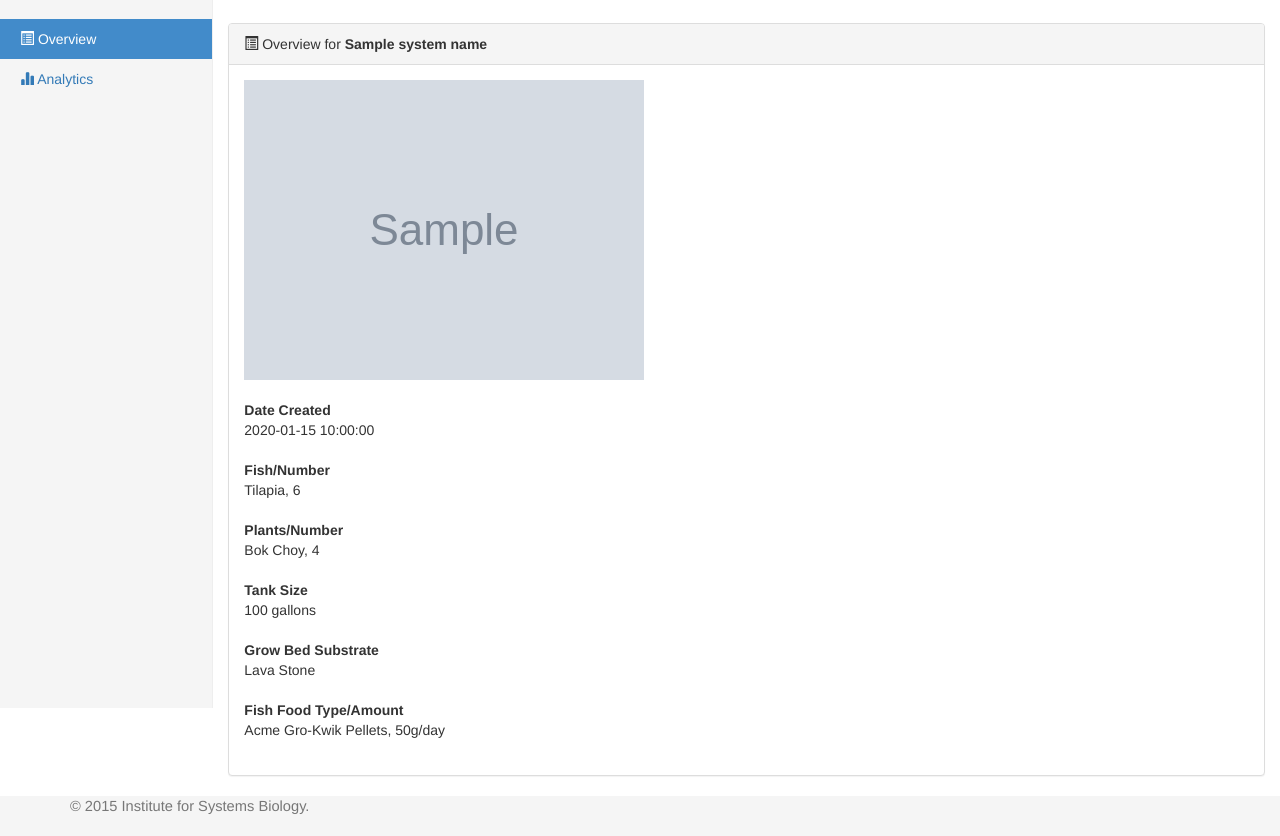
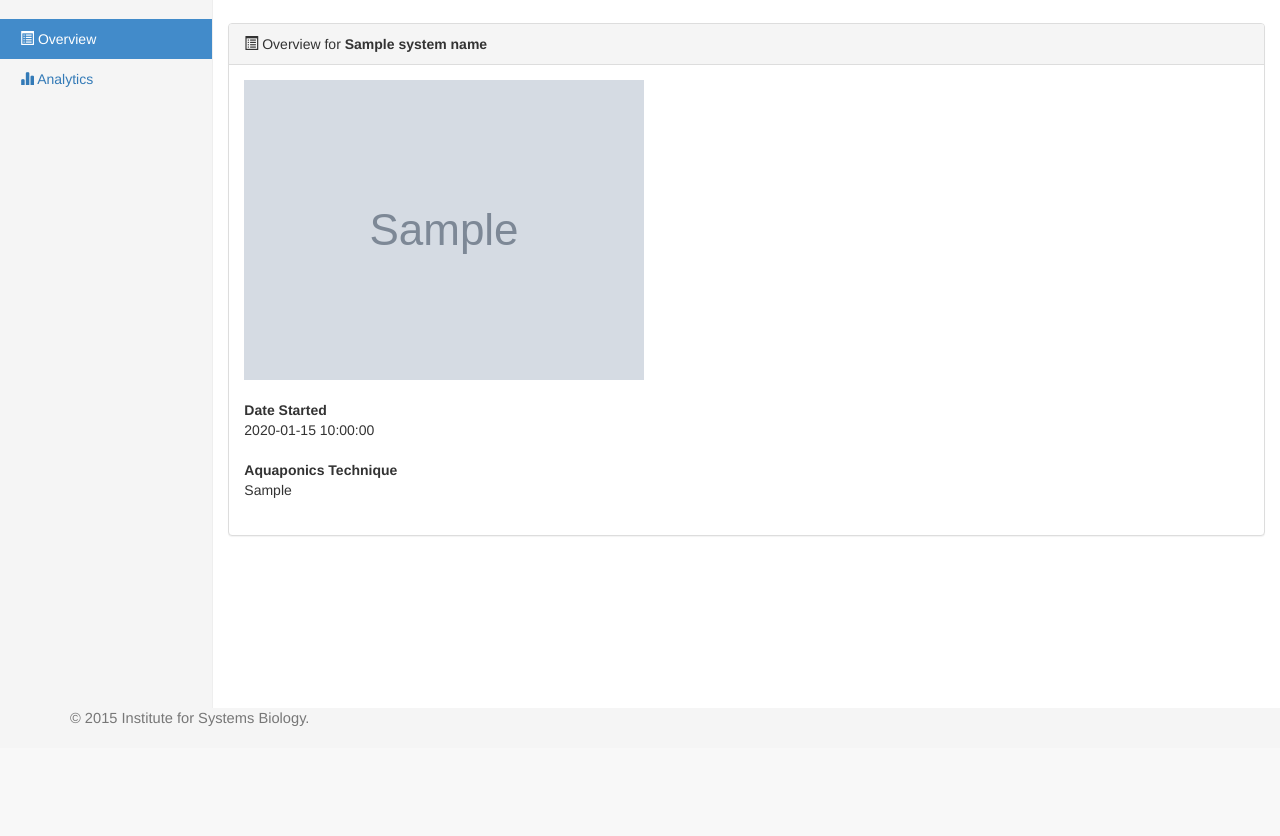
Before and after one commit to baliga-lab/aqxWeb, a Flask app: template templates/system_details_readonly.html in a window 1280 px wide. Shown: the part 52-888 px from the top of the page. After the commit the page ends 778 px from the top, so only its background shows below. Run offline with Flask 2, Linux system fonts and the light colour scheme; the template is opened without the code that fills it: most values are stand-ins (such as "Sample title", 1, 10 or a date in 2020); grey boxes marked "Sample" are stand-in pictures; some libraries are stand-ins or nearby versions.

Commit message:
can update some system details
 - start date
 - aquaponics technique

```diff
--- a/app.py
+++ b/app.py
@@ -7,6 +7,7 @@ import os
 from functools import wraps
 import time
 from datetime import datetime
+
 
 import MySQLdb
 from flask import Flask, Response, url_for, redirect, render_template, request, session, flash, jsonify
@@ -254,8 +255,8 @@ def sys_details(system_uid=None):
     conn = dbconn()
     cursor = conn.cursor()
     try:
-        cursor.execute('select s.id,s.name,s.creation_time,google_id from systems s join users u on s.user_id=u.id where system_id=%s', [system_uid])
-        system_pk, system_name, creation_time, sys_google_id = cursor.fetchone()
+        cursor.execute('select s.id,s.name,s.creation_time,start_date,aqx_technique_id,google_id from systems s join users u on s.user_id=u.id where system_id=%s', [system_uid])
+        system_pk, system_name, creation_time, start_date, aqx_tech_id, sys_google_id = cursor.fetchone()
 
         # only owners can modify systems's data
         readonly = user_google_id != sys_google_id
@@ -268,6 +269,7 @@ def sys_details(system_uid=None):
         # Provide special readonly views, it's easier to keep world-viewable pages
         # secure when all you can do is read and keep the logic outside the template
         if readonly:
+            aqx_technique = aqxdb.get_catalog_value(cursor, 'aqx_techniques', aqx_tech_id)
             return render_template('system_details_readonly.html', **locals())
         else:
             aqx_techniques = aqxdb.all_catalog_values(cursor, 'aqx_techniques')
@@ -311,6 +313,36 @@ def create_system():
             cursor.close()
             conn.close()
     return redirect(url_for('dashboard'))
+
+
+@app.route("/update-system-details", methods=['POST'])
+@requires_login
+def update_system_details():
+    app.logger.debug('update system details')
+    sys_uid = request.form['system-uid']
+    date_str = request.form['start-date']
+    aqx_tech = request.form['aqx-technique']
+
+    data = {}
+    if date_str:
+        start_date = datetime.strptime(date_str, '%Y-%m-%d').date()
+        app.logger.debug('start date: %s', str(start_date))
+        data['start_date'] = start_date
+    if aqx_tech:
+        aqx_tech_id = int(aqx_tech)
+        data['aqx_technique_id'] = aqx_tech_id
+
+    conn = dbconn()
+    cursor = conn.cursor()
+    try:
+        if aqxdb.is_system_owner(cursor, sys_uid, user_id=session['user_id']):
+            aqxdb.update_system_details(cursor, sys_uid, data)
+            conn.commit()
+        flash('Changes saved.', 'info')
+    finally:
+        cursor.close()
+        conn.close()
+    return redirect(url_for('sys_details', system_uid=sys_uid))
 
 
 def get_form_time(datestr, timestr):
--- a/aqxdb.py
+++ b/aqxdb.py
@@ -85,6 +85,26 @@ def create_aquaponics_system(cursor, user_pk, name):
         query = "create table if not exists %s (time timestamp primary key not null, value decimal(13,10) not null)" % table_name
         cursor.execute(query)
 
+def update_system_details(cursor, system_uid, data):
+    """update the Aquaponics system details"""
+    if len(data) > 0:
+        # Explicitly check all parameters to sanitize what
+        # goes into the database
+        params = []
+        setters = []
+        query = "update systems set "
+        if 'start_date' in data:
+            setters.append('start_date=%s')
+            params.append(data['start_date'])
+        if 'aqx_technique_id' in data:
+            setters.append('aqx_technique_id=%s')
+            params.append(data['aqx_technique_id'])
+
+        query += ",".join(setters)
+        query += " where system_id=%s"
+        print query
+        params.append(system_uid)
+        cursor.execute(query, params)
 
 def add_measurement(cursor, sys_uid, attr, timestamp, value):
     table = meas_table_name(sys_uid, attr)
@@ -119,3 +139,12 @@ def all_catalog_values(cursor, name):
         return [(pk, name) for pk, name in cursor.fetchall()]
     else:
         return []
+
+
+def get_catalog_value(cursor, name, pk):
+    if name in CATALOGS:
+        query = 'select name from ' + name + ' where id=%s'
+        cursor.execute(query, [pk])
+        return cursor.fetchone()[0]
+    else:
+        return None
--- a/templates/system_details_readonly.html
+++ b/templates/system_details_readonly.html
@@ -24,28 +24,12 @@
               </div>
 {% endif %}
               <dl>
-                <dt>Date Created</dt>
-                <dd>{{creation_time}}</dd>
+                <dt>Date Started</dt>
+                <dd>{{start_date}}</dd>
               </dl>
               <dl>
-                <dt>Fish/Number</dt>
-                <dd>Tilapia, 6</dd>
-              </dl>
-              <dl>
-                <dt>Plants/Number</dt>
-                <dd>Bok Choy, 4</dd>
-              </dl>
-              <dl>
-                <dt>Tank Size</dt>
-                <dd>100 gallons</dd>
-              </dl>
-              <dl>
-                <dt>Grow Bed Substrate</dt>
-                <dd>Lava Stone</dd>
-              </dl>
-              <dl>
-                <dt>Fish Food Type/Amount</dt>
-                <dd>Acme Gro-Kwik Pellets, 50g/day</dd>
+                <dt>Aquaponics Technique</dt>
+                <dd>{{aqx_technique}}</dd>
               </dl>
             </div><!-- /.panel-body -->
           </div><!-- /.panel (Overview)-->
```
Also changed, not shown: templates/system_details.html (+6 -3 lines).
